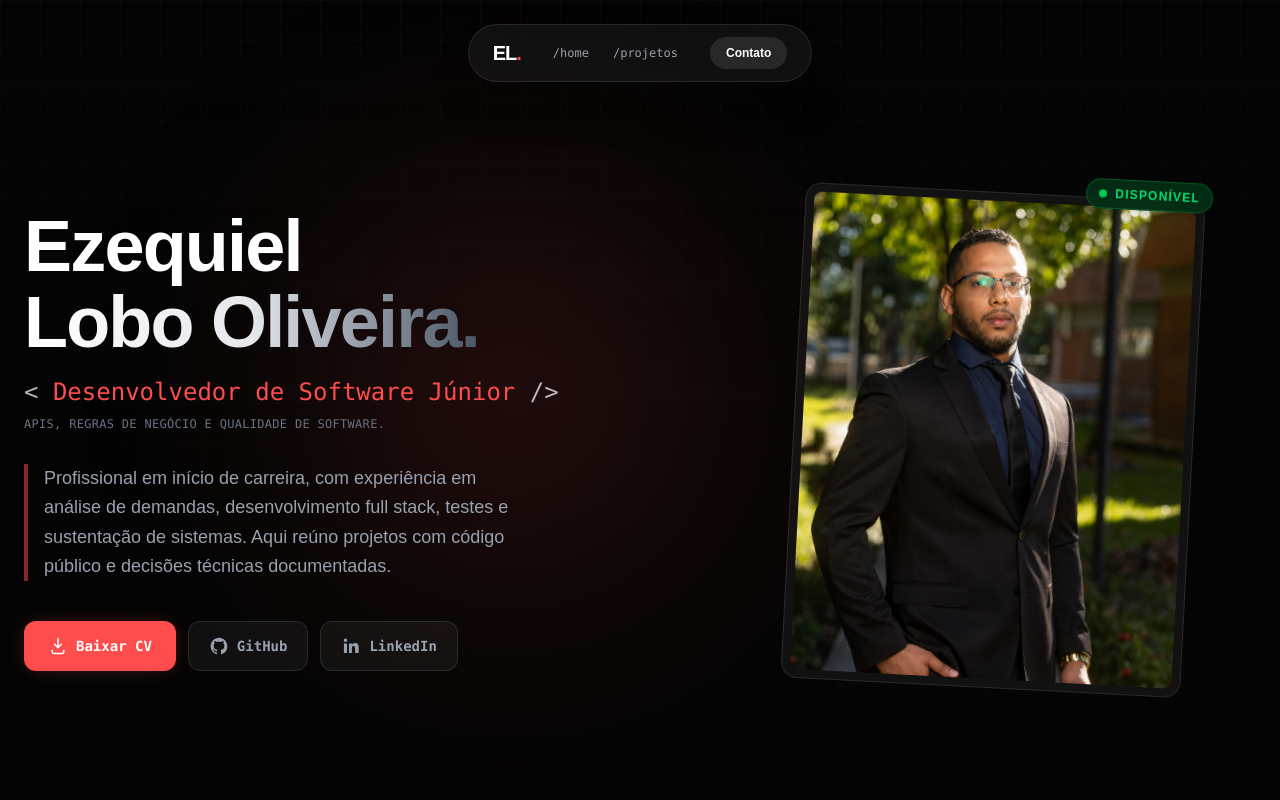
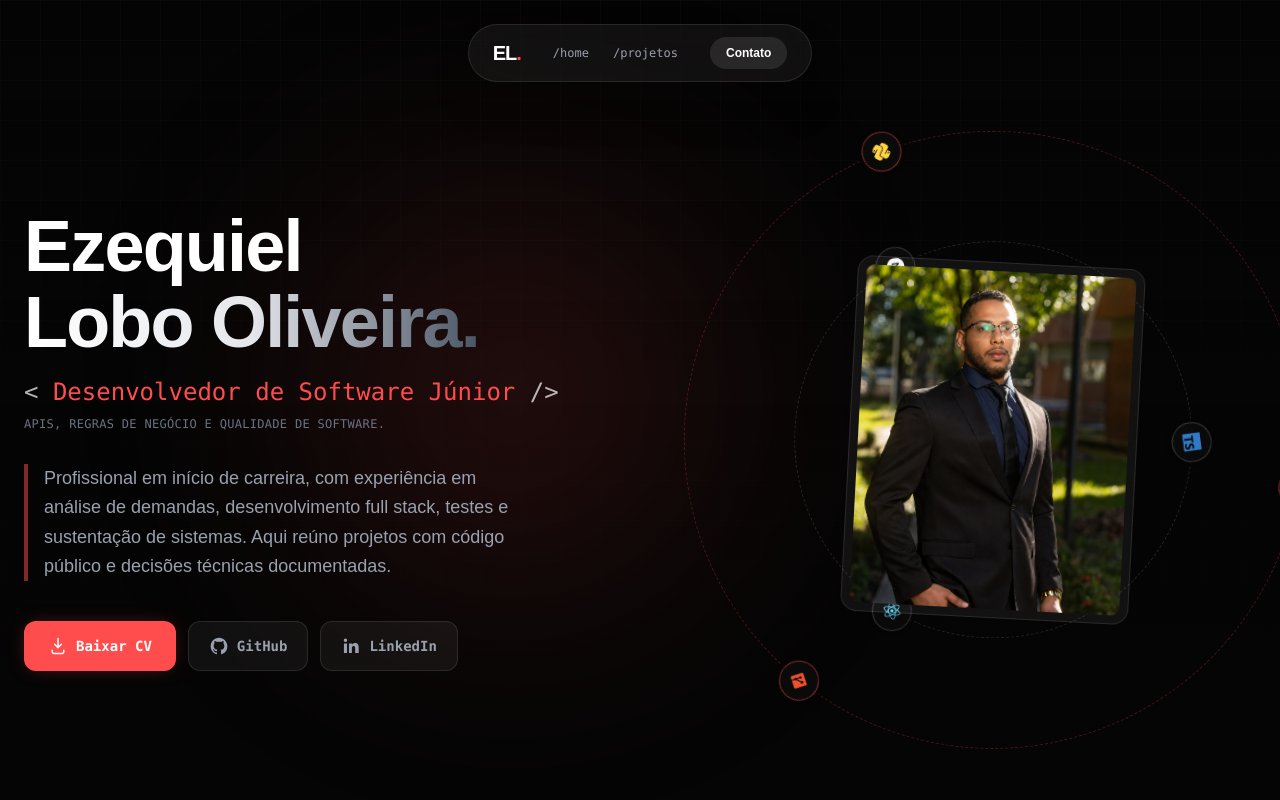
Before and after one commit to EzekLobo/ezequiel-lobo-portfolio, a Next.js app: page / in a window 1280 px wide. Shown: the top 800 px of the page. Built offline with nearby package versions, Linux system fonts and the light colour scheme.

Commit message:
feat: adiciona tecnologias em orbita no hero

```diff
--- a/app/globals.css
+++ b/app/globals.css
@@ -42,6 +42,73 @@ a { text-decoration: none; }
 
 .animate-enter { animation: fade-in-up 0.6s ease-out forwards; }
 
+@keyframes orbit-clockwise {
+  to { transform: rotate(360deg); }
+}
+
+@keyframes orbit-counterclockwise {
+  to { transform: rotate(-360deg); }
+}
+
+.tech-orbit-ring {
+  position: absolute;
+  top: 50%;
+  left: 50%;
+  border: 1px dashed rgb(255 255 255 / 0.13);
+  border-radius: 999px;
+  translate: -50% -50%;
+}
+
+.tech-orbit-ring--inner { width: 72%; aspect-ratio: 1; }
+.tech-orbit-ring--outer { width: 112%; aspect-ratio: 1; border-color: rgb(255 77 77 / 0.26); }
+
+.tech-orbit {
+  position: absolute;
+  top: 50%;
+  left: 50%;
+  width: 72%;
+  aspect-ratio: 1;
+  border-radius: 999px;
+  translate: -50% -50%;
+  animation: orbit-clockwise 26s linear infinite;
+}
+
+.tech-orbit--outer {
+  width: 112%;
+  animation-name: orbit-counterclockwise;
+  animation-duration: 34s;
+}
+
+.tech-orbit-item {
+  position: absolute;
+  inset: 0;
+  transform: rotate(var(--orbit-angle));
+}
+
+.tech-orbit-item__content {
+  position: absolute;
+  top: 0;
+  left: 50%;
+  display: grid;
+  width: 2.5rem;
+  aspect-ratio: 1;
+  place-items: center;
+  border: 1px solid rgb(255 255 255 / 0.18);
+  border-radius: 999px;
+  background: rgb(10 10 10 / 0.94);
+  box-shadow: 0 10px 24px rgb(0 0 0 / 0.42), 0 0 0 4px rgb(5 5 5 / 0.72);
+  transform: translate(-50%, -50%) rotate(calc(-1 * var(--orbit-angle)));
+}
+
+.tech-orbit-item__content svg { width: 1.1rem; height: 1.1rem; }
+
+.tech-orbit--outer .tech-orbit-item__content { border-color: rgb(255 77 77 / 0.46); }
+
+@media (max-width: 639px) {
+  .tech-orbit-item__content { width: 2rem; box-shadow: 0 8px 18px rgb(0 0 0 / 0.42), 0 0 0 3px rgb(5 5 5 / 0.72); }
+  .tech-orbit-item__content svg { width: .92rem; height: .92rem; }
+}
+
 .carousel-slide-inner {
   opacity: 0.62;
   transform: scale(0.84);
--- a/components/Hero.tsx
+++ b/components/Hero.tsx
@@ -1,6 +1,7 @@
 import Image from "next/image";
 import { profile } from "@/content/portfolio";
 import { DownloadIcon, GitHubIcon, LinkedInIcon } from "./Icons";
+import OrbitingTechnologies from "./OrbitingTechnologies";
 
 export default function Hero() {
   const names = profile.name.split(" ");
@@ -28,9 +29,11 @@ export default function Hero() {
           </div>
         </div>
         <div className="order-1 mt-8 flex flex-col items-center lg:order-2 lg:mt-0">
-          <div className="group relative mx-auto w-56 rotate-3 rounded-2xl border border-white/10 bg-white/5 p-2 shadow-2xl transition-transform duration-500 hover:rotate-0 md:w-80 xl:w-[25rem]">
-            <div className="absolute -top-5 -right-2 z-20 inline-flex items-center gap-2 rounded-full border border-green-500/30 bg-green-950/90 px-3 py-1.5 text-[10px] font-bold tracking-widest text-green-400 uppercase shadow-lg backdrop-blur-md md:text-xs"><span className="relative flex h-2 w-2"><span className="absolute inline-flex h-full w-full animate-ping rounded-full bg-green-400 opacity-75" /><span className="relative inline-flex h-2 w-2 rounded-full bg-green-500" /></span>Disponível</div>
-            <div className="relative aspect-[4/5] overflow-hidden rounded-lg bg-brand-card"><Image src="/profile/ezequiel-profile.png" alt={profile.name} fill priority sizes="(max-width: 768px) 224px, (max-width: 1280px) 320px, 400px" className="object-cover object-[center_20%] transition-transform duration-700 group-hover:scale-105" /></div>
+          <div className="relative mx-auto flex aspect-square w-64 items-center justify-center sm:w-[22rem] lg:w-[25rem]">
+            <OrbitingTechnologies />
+            <div className="group relative z-10 w-[72%] rotate-3 rounded-2xl border border-white/10 bg-white/5 p-2 shadow-2xl transition-transform duration-500 hover:rotate-0">
+              <div className="relative aspect-[4/5] overflow-hidden rounded-lg bg-brand-card"><Image src="/profile/ezequiel-profile.png" alt={profile.name} fill priority sizes="(max-width: 640px) 208px, (max-width: 1280px) 254px, 288px" className="object-cover object-[center_20%] transition-transform duration-700 group-hover:scale-105" /></div>
+            </div>
           </div>
         </div>
       </div>
--- /dev/null
+++ b/components/OrbitingTechnologies.tsx
@@ -0,0 +1,51 @@
+import type { CSSProperties } from "react";
+import type { IconType } from "react-icons";
+import { SiDotnet, SiGit, SiNextdotjs, SiPython, SiReact, SiTypescript } from "react-icons/si";
+
+type Technology = {
+  label: string;
+  Icon: IconType;
+  color: string;
+  angle: number;
+};
+
+const innerRing: Technology[] = [
+  { label: "TypeScript", Icon: SiTypescript, color: "#3178c6", angle: 8 },
+  { label: "React", Icon: SiReact, color: "#61dafb", angle: 128 },
+  { label: "Next.js", Icon: SiNextdotjs, color: "#f5f5f5", angle: 248 },
+];
+
+const outerRing: Technology[] = [
+  { label: "Python", Icon: SiPython, color: "#ffd343", angle: 42 },
+  { label: ".NET", Icon: SiDotnet, color: "#a974d8", angle: 162 },
+  { label: "Git", Icon: SiGit, color: "#f1502f", angle: 282 },
+];
+
+function Orbit({ technologies, className }: { technologies: Technology[]; className: string }) {
+  return (
+    <div aria-hidden="true" className={className}>
+      {technologies.map((technology) => (
+        <span
+          key={technology.label}
+          className="tech-orbit-item"
+          style={{ "--orbit-angle": `${technology.angle}deg` } as CSSProperties}
+        >
+          <span className="tech-orbit-item__content" title={technology.label}>
+            <technology.Icon style={{ color: technology.color }} />
+          </span>
+        </span>
+      ))}
+    </div>
+  );
+}
+
+export default function OrbitingTechnologies() {
+  return (
+    <div className="pointer-events-none absolute inset-[-19%]" aria-label="Tecnologias principais: TypeScript, React, Next.js, Python, .NET e Git">
+      <span className="tech-orbit-ring tech-orbit-ring--inner" />
+      <span className="tech-orbit-ring tech-orbit-ring--outer" />
+      <Orbit technologies={innerRing} className="tech-orbit tech-orbit--inner" />
+      <Orbit technologies={outerRing} className="tech-orbit tech-orbit--outer" />
+    </div>
+  );
+}
--- a/package.json
+++ b/package.json
@@ -12,7 +12,8 @@
     "embla-carousel-react": "^8.6.0",
     "next": "16.3.1",
     "react": "19.2.3",
-    "react-dom": "19.2.3"
+    "react-dom": "19.2.3",
+    "react-icons": "^5.7.0"
   },
   "devDependencies": {
     "@tailwindcss/postcss": "^4",
```
Also changed, not shown: 1 other file (tests, documents, lock files or other folders).
